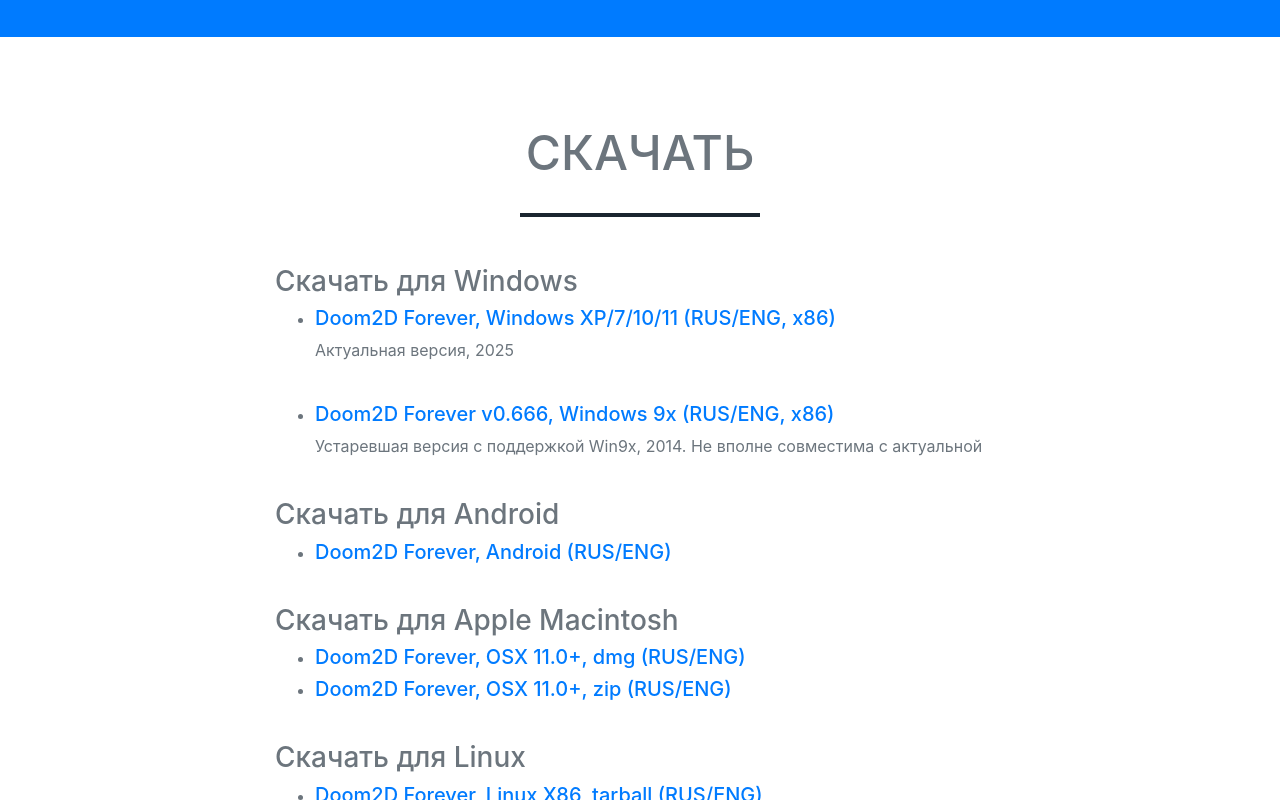
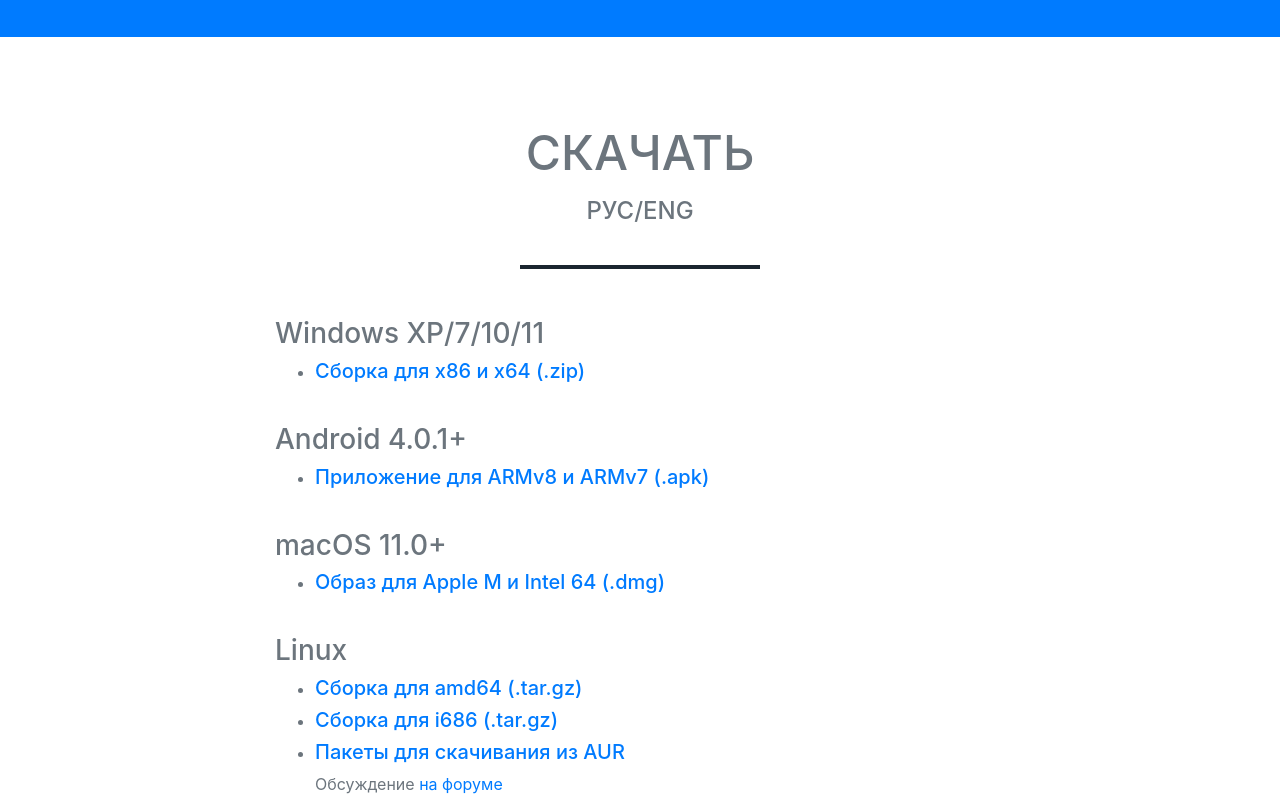
Before and after one commit to gena-nosov/landing, a website with bundled scripts: page index.html in a window 1280 px wide. Shown: the part 2000-2800 px from the top of the page. Built offline with nearby package versions, Linux system fonts and the light colour scheme.

Commit message:
Remove visual clutter (#5)
* refactor: don't say x86 architecture for Windows builds

This may scare some users who would think that x86 is unsupported on
their 64-bit computers.

* refactor: rename macOS app link and make only it available

* refactor: specify Android minimum supported version in link name

* refactor: use architecture names more commonly used in Linux

x86_64 -> amd64
x86 -> i686

* refactor: remove obvious Arch Linux mention for AUR package

* refactor: don't duplicate "Doom2D Forever" for each link

* refactor!: remove v0.666 link

As DeaDDoomER noticed, it would be better served as
"Additional Downloads" somewhere else.

* refactor: show ENG/RUS only once, replace it with extensions

* refactor: remove "Скачать для" and make "РУС/ENG" smaller

* refactor: move supported version info to headers

* refactor: mention x64 together with x86 for Windows builds

* refactor: change AUR link to show all doom2d related packages

* fix: macOS Intel -> Intel 64

---------

Co-authored-by: polybluez <163671824+polybluez@users.noreply.github.com>

```diff
--- a/index.html
+++ b/index.html
@@ -78,7 +78,7 @@
 		 <div class="text-center mt-4">
           <a class="btn btn-xl btn-primary text-uppercase font-weight-bold" href="#download">
             <i class="fa fa-download mr-2"></i>
-            Download (RUS/ENG)
+            Download (РУС/ENG)
           </a>
         </div>
       </div>
@@ -180,42 +180,37 @@
     <section id="download" class="text-secondary">
       <div class="container">
         <h2 class="text-center text-uppercase text-secondary mb-0">Скачать</h2>
+        <br/>
+        <h4 class="text-center text-uppercase text-secondary mb-0">РУС/ENG</h2>
         <hr class="dark mb-5 ">
         <div class="row " >
           <div class="col-lg-8 mx-auto">
 
-			<h3>Скачать для Windows</h3>
+			<h3>Windows XP/7/10/11</h3>
 <ul>
-<li><h5><a href="https://github.com/Doom2D/flake.nix/releases/latest/download/doom2df_windows.x86.zip">Doom2D Forever, Windows XP/7/10/11 (RUS/ENG, x86)</a></h5></li>
+<li><h5><a href="https://github.com/Doom2D/flake.nix/releases/latest/download/doom2df_windows.x86.zip">Сборка для x86 и x64 (.zip)</a></h5></li>
 <!-- <li><h5><a href="https://github.com/Doom2D/flake.nix/releases/latest/download/doom2df_win64.x86-64.zip">Doom2D Forever, Windows XP/7/10/11 (RUS/ENG, x64)</a></h5></li> -->
-<p>Актуальная версия, 2025</p>
-<br/>
-<li><h5><a href="/files/df/DFv0666.php">Doom2D Forever v0.666, Windows 9x (RUS/ENG, x86)</a></h5>
-	<p>Устаревшая версия с поддержкой Win9x, 2014. Не вполне совместима с актуальной</p>
-	</li>
 </ul>
 
 <br>
-<h3>Скачать для Android</h3>
+<h3>Android 4.0.1+</h3>
 <ul>
-<li><h5><a href="https://github.com/Doom2D/flake.nix/releases/latest/download/Doom2D-Forever.apk">Doom2D Forever, Android (RUS/ENG)</a></h5></li>
-
+<li><h5><a href="https://github.com/Doom2D/flake.nix/releases/latest/download/Doom2D-Forever.apk">Приложение для ARMv8 и ARMv7 (.apk)</a></h5></li>
 </ul>
 
 <br>
-<h3>Скачать для Apple Macintosh</h3>
+<h3>macOS 11.0+</h3>
 <ul>
-<li><h5><a href="https://github.com/Doom2D/flake.nix/releases/latest/download/Doom2D-Forever.dmg ">Doom2D Forever, OSX 11.0+, dmg (RUS/ENG)</a></h5></li>
-<li><h5><a href="https://github.com/Doom2D/flake.nix/releases/latest/download/doom2df_macos.intel64.zip ">Doom2D Forever, OSX 11.0+, zip (RUS/ENG)</a></h5></li>
+<li><h5><a href="https://github.com/Doom2D/flake.nix/releases/latest/download/Doom2D-Forever.dmg ">Образ для Apple M и Intel 64 (.dmg)</a></h5></li>
 </ul>
 
 <br>
-<h3>Скачать для Linux</h3>
+<h3>Linux</h3>
 <ul>
-<li><h5><a href="https://deadsoftware.ru/files/terminalhash/d2df-linux-i386.tar.gz">Doom2D Forever, Linux X86, tarball (RUS/ENG)</a></h5></li>
-<li><h5><a href="https://deadsoftware.ru/files/terminalhash/d2df-linux-amd64.tar.gz">Doom2D Forever, Linux x86_64, tarball (RUS/ENG)</a></h5></li>
+<li><h5><a href="https://deadsoftware.ru/files/terminalhash/d2df-linux-amd64.tar.gz">Сборка для amd64 (.tar.gz)</a></h5></li>
+<li><h5><a href="https://deadsoftware.ru/files/terminalhash/d2df-linux-i386.tar.gz">Сборка для i686 (.tar.gz)</a></h5></li>
 <!--<p>Игра требует следующие пакеты: libgme opus opusfile libvorbis mpg123 openal enet libmodplug sdl2 xmp. Названия могут разниться между дистрибутивами.</p>-->
-<li><h5><a href="https://aur.archlinux.org/packages/doom2df-bin/">Doom2D Forever, Arch/Manjaro Linux, AUR-пакет (RUS/ENG)</a></h5></li>
+<li><h5><a href="https://aur.archlinux.org/packages?O=0&SeB=nd&K=doom2d&outdated=&SB=p&SO=d&PP=50&submit=Go">Пакеты для скачивания из AUR</a></h5></li>
 <p>Обсуждение <a href="/forum/viewtopic.php?f=11&t=2919">на форуме</a></p>
 </ul>
 
```
